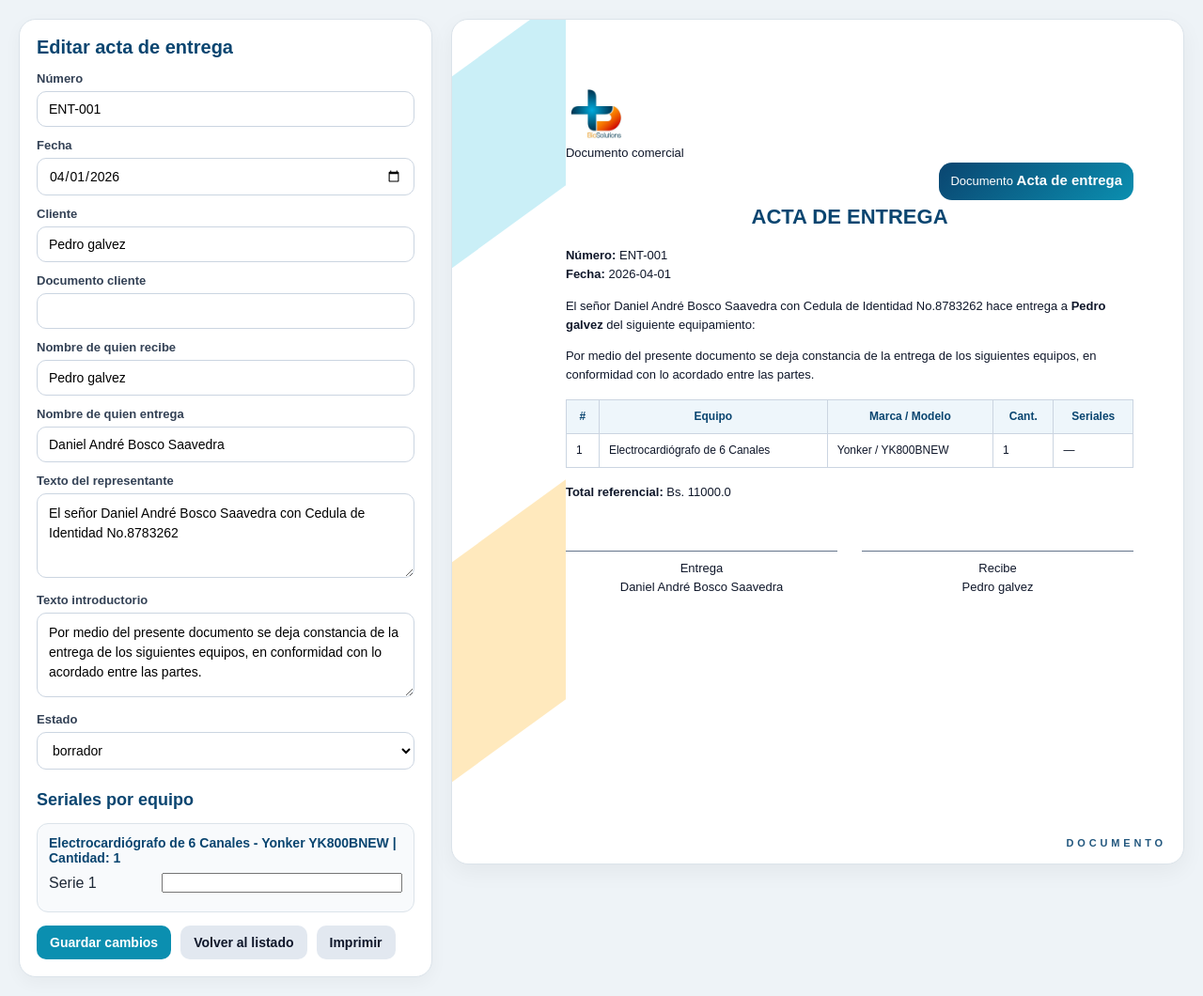
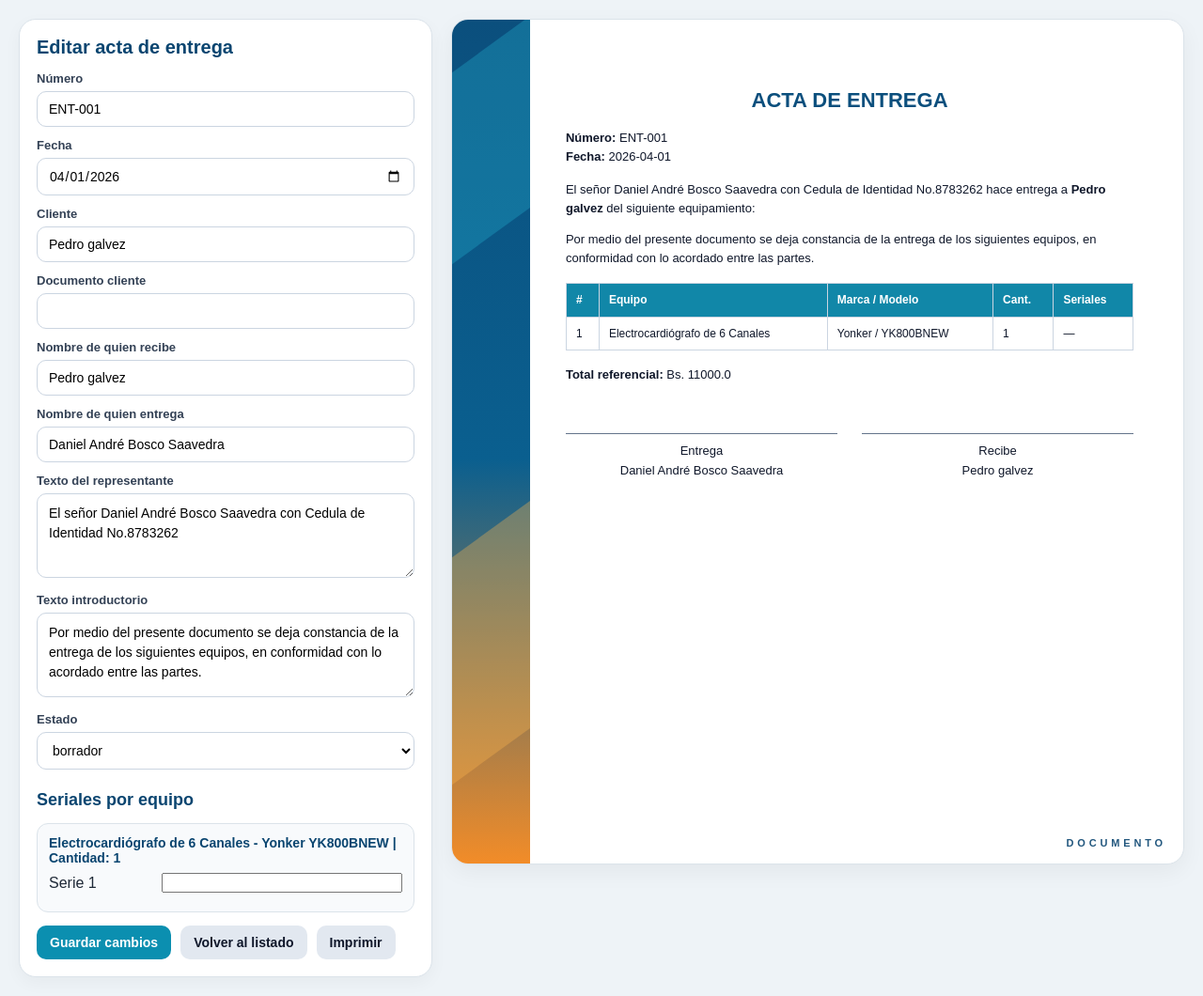
Before and after one commit to Myroesh/biosolutions-cotizador, a Flask app: page /entregas/1 in a window 1280 px wide. Shown: the part 71-1131 px from the top of the page at 94% size. Run offline with Flask 3, Linux system fonts and the light colour scheme; a user stored in the database is signed in; data comes from the database, SQL or seed files in the repository; both versions use the stored data as it was after the commit.

Commit message:
revision estetica documentos color 4

```diff
--- a/templates/entrega_detail.html
+++ b/templates/entrega_detail.html
@@ -18,12 +18,7 @@
     padding:18px;
     box-shadow:0 6px 18px rgba(0,0,0,.04);
   }
-  .doc-logo{
-  width:64px;
-  max-width:64px;
-  height:auto;
-  display:block;
-}
+
   .page-card h2{
     margin:0 0 14px;
     color:#0a4570;
@@ -125,6 +120,16 @@
     box-shadow:0 8px 24px rgba(0,0,0,.05);
   }
 
+  .doc-left{
+    position:absolute;
+    left:0;
+    top:0;
+    bottom:0;
+    width:22mm;
+    background:linear-gradient(180deg,#0b4f7d 0%, #0a5f8f 52%, #f28c28 100%);
+    overflow:hidden;
+  }
+
   .doc-left::before,
   .doc-left::after{
     content:"";
@@ -136,15 +141,15 @@
   }
 
   .doc-left::before{
-  top:82px;
+    top:78px;
     height:54mm;
-  background:rgba(17, 181, 220, .22);
+    background:rgba(38, 187, 216, .30);
   }
 
   .doc-left::after{
-  bottom:65px;
-  height:62mm;
-  background:rgba(255, 170, 0, .26);
+    bottom:62px;
+    height:64mm;
+    background:rgba(255, 183, 77, .34);
   }
 
   .doc-content{
@@ -160,7 +165,7 @@
     text-align:center;
     font-size:22px;
     font-weight:800;
-    color:#0a4570;
+    color:#0b4f7d;
     margin-bottom:18px;
     text-transform:uppercase;
   }
@@ -184,9 +189,10 @@
   }
 
   .doc-table th{
-    background:#eef6fb;
-    color:#0a4570;
+    background:#1187a8;
+    color:#fff;
     font-weight:800;
+    text-align:left;
   }
 
   .doc-sign{
@@ -205,6 +211,18 @@
     border-top:1px solid #64748b;
     margin-bottom:8px;
     height:1px;
+  }
+
+  .doc-preview::after{
+    content:"DOCUMENTO";
+    position:absolute;
+    right:18px;
+    bottom:16px;
+    font-size:11px;
+    font-weight:800;
+    letter-spacing:.35em;
+    color:#0a4570;
+    opacity:.9;
   }
 
   @media print{
@@ -229,27 +247,6 @@
     .page-grid{
       grid-template-columns:1fr;
     }
-  }
-  .doc-chip-value{
-    font-size:15px;
-    font-weight:800;
-    line-height:1.2;
-  }
-
-  .doc-preview{
-    position:relative;
-  }
-
-  .doc-preview::after{
-    content:"DOCUMENTO";
-    position:absolute;
-    right:18px;
-    bottom:16px;
-    font-size:11px;
-    font-weight:800;
-    letter-spacing:.35em;
-    color:#0a4570;
-    opacity:.9;
   }
 </style>
 {% endblock %}
@@ -341,18 +338,6 @@
   <section class="doc-preview">
     <div class="doc-left"></div>
     <div class="doc-content">
-  <div class="doc-brand">
-    <div class="doc-brand-left">
-      <img src="{{ url_for('static', filename='logo_biosolutions.png') }}" alt="BioSolutions" class="doc-logo">
-      <div class="doc-continuation-chip">Documento comercial</div>
-    </div>
-
-    <div class="doc-chip">
-      <span class="doc-chip-label">Documento</span>
-      <span class="doc-chip-value">Acta de entrega</span>
-    </div>
-  </div>
-
       <div class="doc-title">Acta de Entrega</div>
 
       <div class="doc-meta">
```
Also changed, not shown: templates/garantia_detail.html (+18 -149 lines), biosolutions.db. Lines whose indentation alone changed are shown as unchanged.
